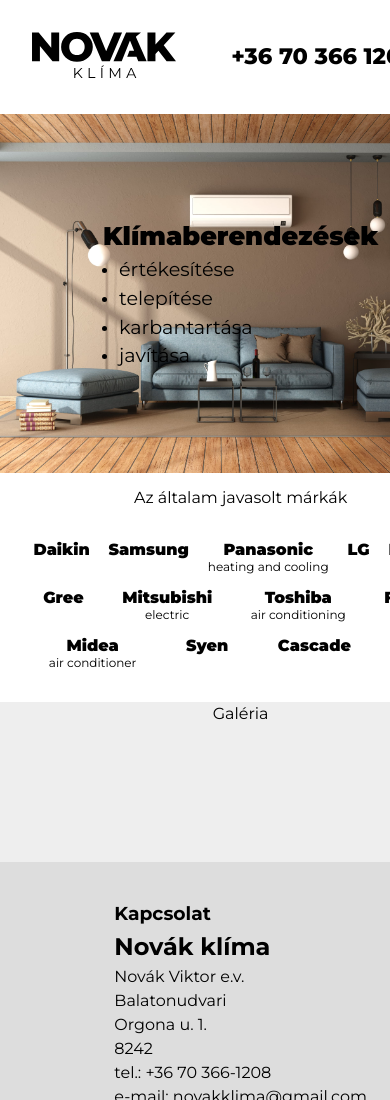
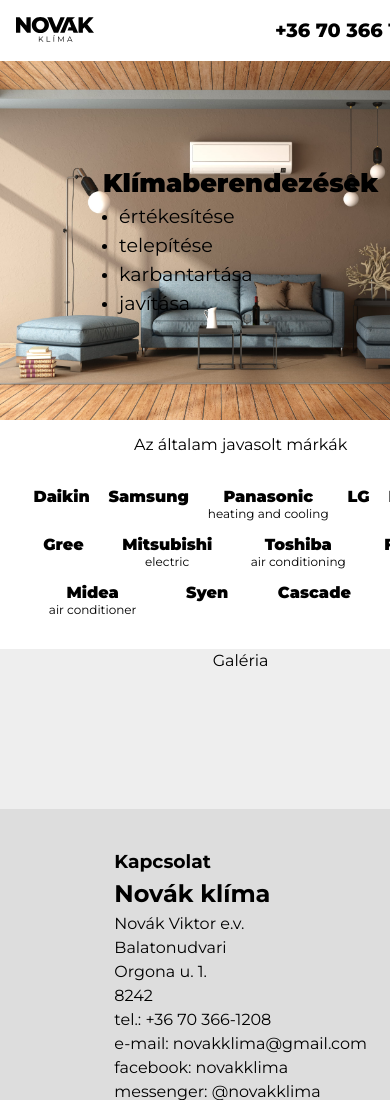
Before and after one commit to szened/novakklima, a website built with Parcel: page src/index.html in a window 390 px wide. Shown: the top 1100 px of the page. Built offline with nearby package versions, Linux system fonts and the light colour scheme.

Commit message:
Update style.css

```diff
--- a/src/css/style.css
+++ b/src/css/style.css
@@ -140,15 +140,18 @@
   display: flex;
   justify-content: space-between;
   align-items: center;
-  padding: max(2rem);
+  padding: 1rem;
 }
 
 .logo-container {
   /* margin: 2rem 3rem; */
 }
 .logo {
-  width: 9rem;
+  width: clamp(4rem, 20vw, 9rem);
 }
+
+
+
   /*
   .main-nav {
     justify-content: center;
@@ -178,7 +181,8 @@
 .call-me-container a {
   display: flex;
   color: #000;
-  font-size: 1.4rem;
+  font-size: 1.2rem;
+  /* font-size: clamp(0.8rem, 2em, 2rem); */
   font-weight: 800;
   text-decoration: none;
   /* text-align: center; */
```
